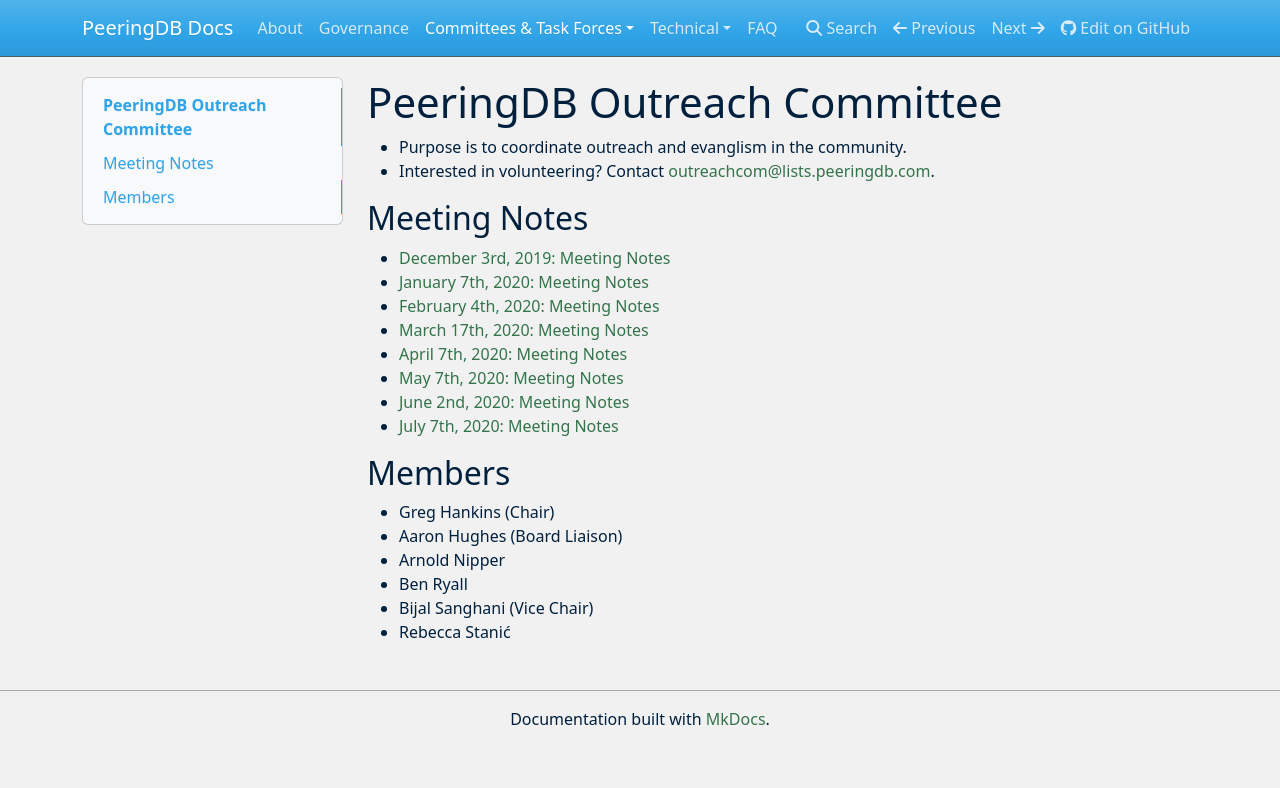
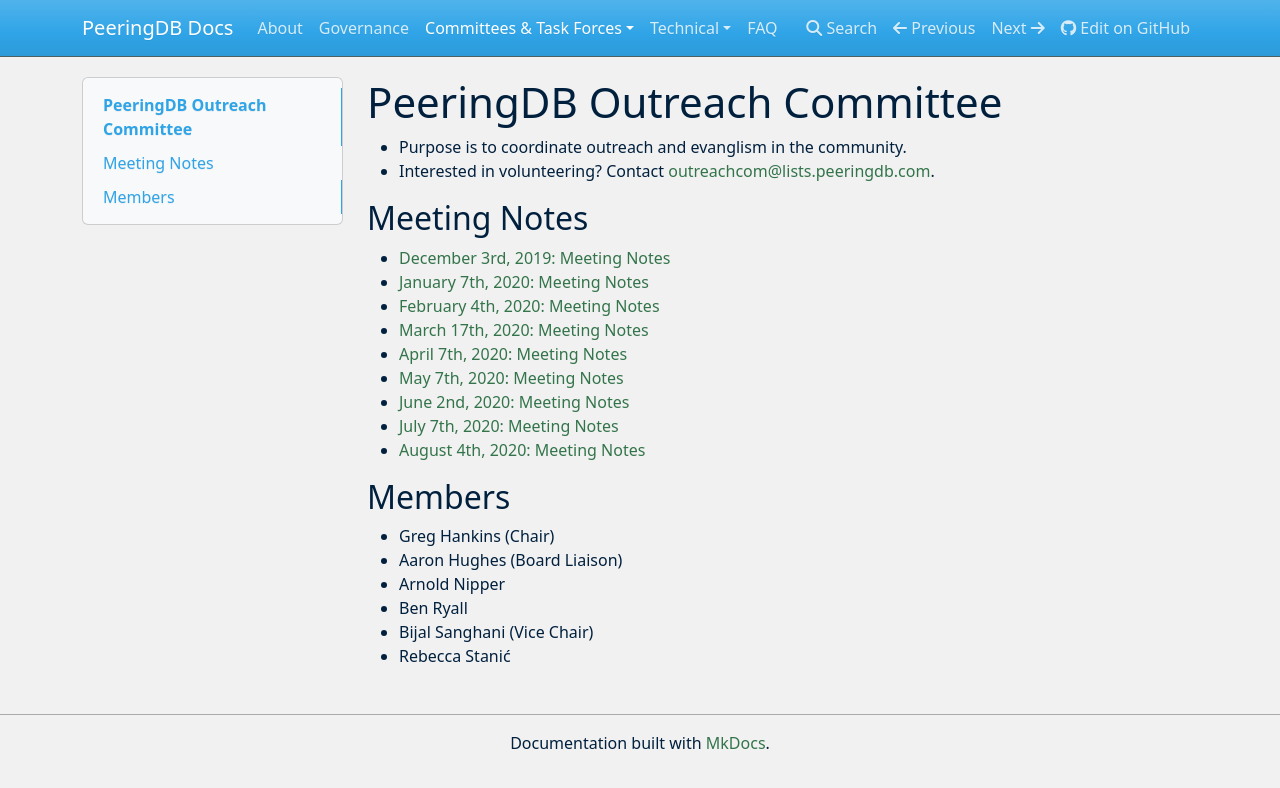
Before and after one commit to peeringdb/docs, an MkDocs documentation site: the page built from docs/committee/outreach/index.md, in a window 1280 px wide. Shown: the top 788 px of the page. Built offline with MkDocs 1.6.1, drawn with Linux system fonts in a browser that asks for light colours; nearby versions of some CDN libraries.

Commit message:
Added 2020-08-04 OC meeting notes.

```diff
--- a/docs/committee/outreach/index.md
+++ b/docs/committee/outreach/index.md
@@ -15,6 +15,7 @@
 - [May 7th, 2020: Meeting Notes](notes/2020-05-07_Outreach_Committee_Notes.pdf)
 - [June 2nd, 2020: Meeting Notes](notes/2020-06-02_Outreach_Committee_Notes.pdf)
 - [July 7th, 2020: Meeting Notes](notes/2020-07-07_Outreach_Committee_Notes.pdf)
+- [August 4th, 2020: Meeting Notes](notes/2020-08-04_Outreach_Committee_Notes.pdf)
 
 ## Members
 
```
Also changed, not shown: 1 other file.
